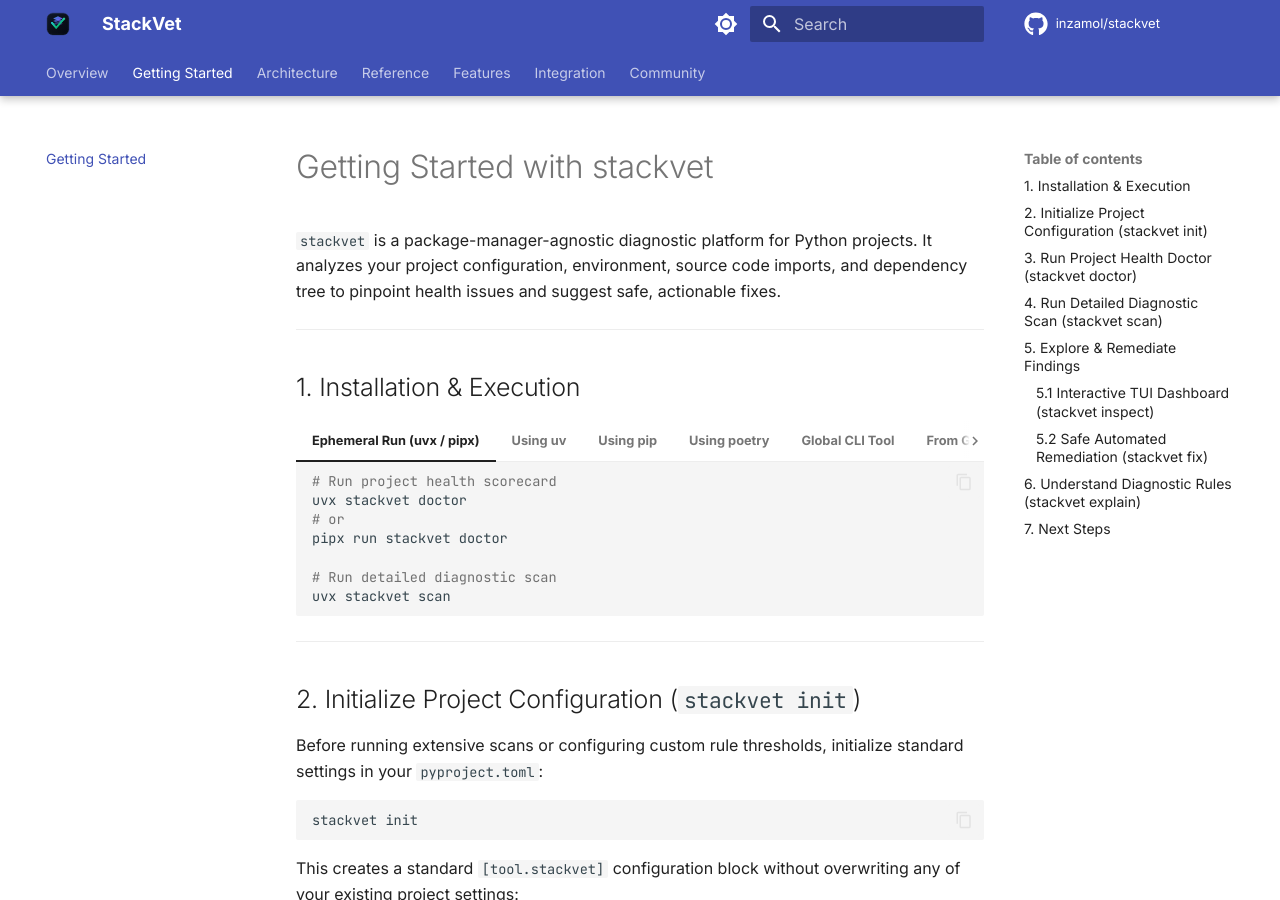
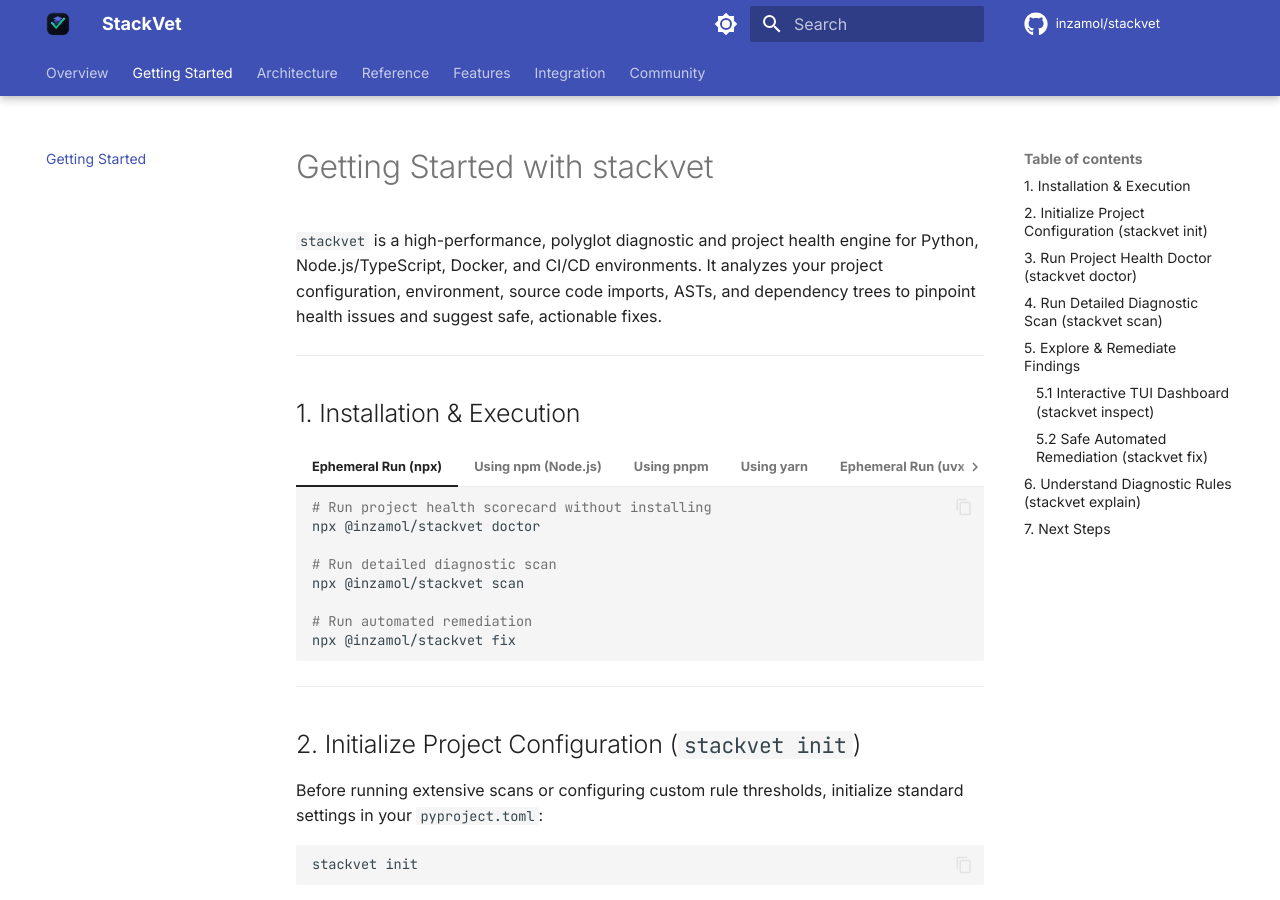
Before and after one commit to inzamol/stackvet, an MkDocs documentation site: the page built from docs/getting_started.md, in a window 1280 px wide and 900 px high. Built offline with MkDocs 1.6.1 and Material for MkDocs 9.7.7, drawn with Linux system fonts in a browser that asks for light colours; comment, search, counter and statistics services are not loaded.

Commit message:
docs: add npm, npx, pnpm, and yarn installation and CI usage commands

````diff
--- a/docs/getting_started.md
+++ b/docs/getting_started.md
@@ -1,10 +1,49 @@
 # Getting Started with stackvet
 
-`stackvet` is a package-manager-agnostic diagnostic platform for Python projects. It analyzes your project configuration, environment, source code imports, and dependency tree to pinpoint health issues and suggest safe, actionable fixes.
+`stackvet` is a high-performance, polyglot diagnostic and project health engine for Python, Node.js/TypeScript, Docker, and CI/CD environments. It analyzes your project configuration, environment, source code imports, ASTs, and dependency trees to pinpoint health issues and suggest safe, actionable fixes.
 
 ---
 
 ## 1. Installation & Execution
+
+=== "Ephemeral Run (npx)"
+    ```bash
+    # Run project health scorecard without installing
+    npx @inzamol/stackvet doctor
+
+    # Run detailed diagnostic scan
+    npx @inzamol/stackvet scan
+
+    # Run automated remediation
+    npx @inzamol/stackvet fix
+    ```
+
+=== "Using npm (Node.js)"
+    ```bash
+    # Install as dev dependency
+    npm install --save-dev @inzamol/stackvet
+
+    # Run health check
+    npx stackvet doctor
+    ```
+
+=== "Using pnpm"
+    ```bash
+    # Install as dev dependency
+    pnpm add -D @inzamol/stackvet
+
+    # Run health check
+    pnpm exec stackvet doctor
+    ```
+
+=== "Using yarn"
+    ```bash
+    # Install as dev dependency
+    yarn add -D @inzamol/stackvet
+
+    # Run health check
+    yarn stackvet doctor
+    ```
 
 === "Ephemeral Run (uvx / pipx)"
     ```bash
@@ -17,23 +56,35 @@
     uvx stackvet scan
     ```
 
-=== "Using uv"
+=== "Using uv (Python)"
     ```bash
     uv add stackvet --dev
+    uv run stackvet doctor
     ```
 
-=== "Using pip"
+=== "Using pip (Python)"
     ```bash
     pip install stackvet
+    stackvet doctor
     ```
 
 === "Using poetry"
     ```bash
     poetry add stackvet --group dev
+    poetry run stackvet doctor
+    ```
+
+=== "Via Cargo (Rust)"
+    ```bash
+    cargo install stackvet
+    stackvet doctor
     ```
 
 === "Global CLI Tool"
     ```bash
+    # Using npm
+    npm install -g @inzamol/stackvet
+
     # Using uv tool
     uv tool install stackvet
 
````
Also changed, not shown: README.md (+6 -5 lines), docs/ci_integration.md (+27 -2 lines), docs/index.md (+37 -12 lines).
